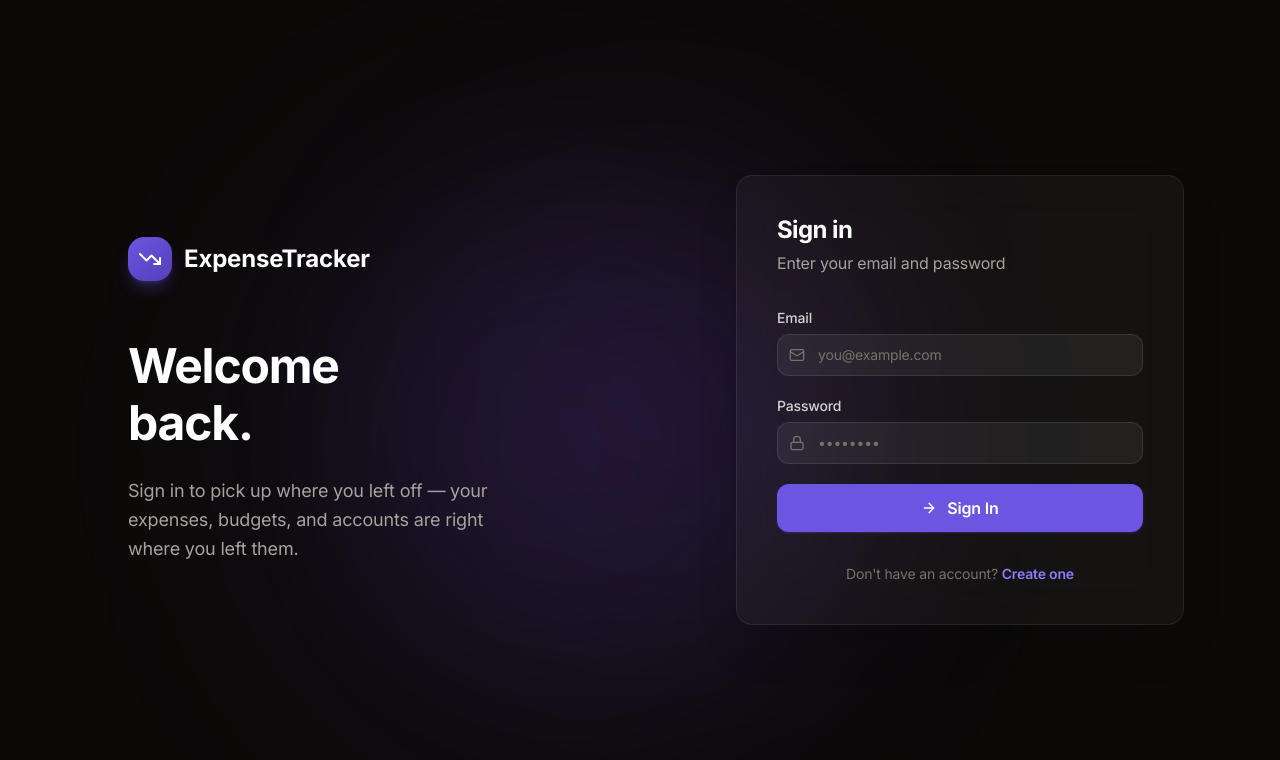
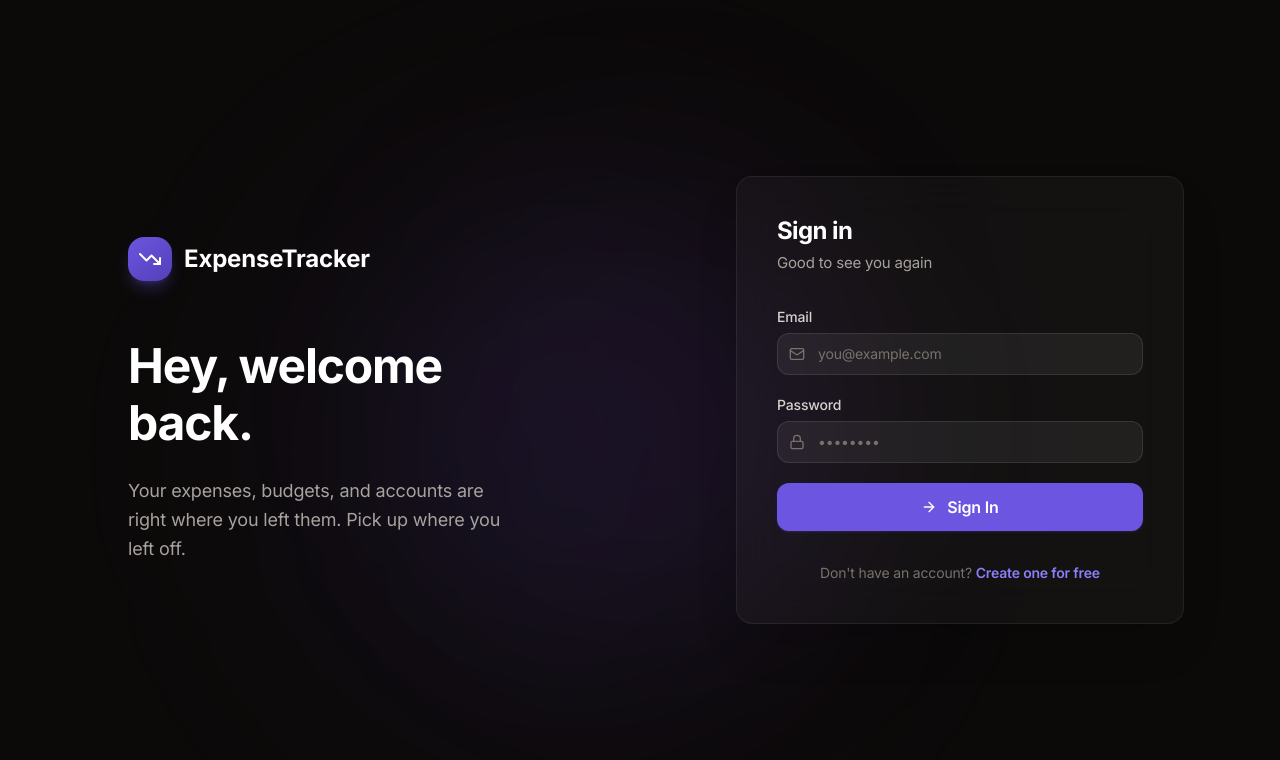
Before and after one commit to FarisOmerbasic/ExpenseTracker, a React (Vite) app in the folder ExpenseTracker.UI/: page /login in a window 1280 px wide. Shown: the top 760 px of the page. Built offline with nearby package versions, Linux system fonts and the light colour scheme; no server answers.

Commit message:
improved login page copy and softened background glow

```diff
--- a/ExpenseTracker.UI/src/pages/LoginPage.tsx
+++ b/ExpenseTracker.UI/src/pages/LoginPage.tsx
@@ -42,8 +42,8 @@ export default function LoginPage() {
     <div className="min-h-screen flex bg-surface-950 relative overflow-hidden">
 
       <div className="absolute inset-0 pointer-events-none">
-        <div className="absolute top-1/4 left-1/4 w-125 h-125 bg-primary-600/15 rounded-full blur-[128px]" />
-        <div className="absolute bottom-1/4 right-1/3 w-100 h-100 bg-accent-500/10 rounded-full blur-[128px]" />
+        <div className="absolute top-1/4 left-1/4 w-125 h-125 bg-primary-600/10 rounded-full blur-[128px]" />
+        <div className="absolute bottom-1/4 right-1/3 w-100 h-100 bg-accent-500/6 rounded-full blur-[128px]" />
       </div>
 
 
@@ -56,11 +56,11 @@ export default function LoginPage() {
             <span className="text-2xl font-bold text-white">ExpenseTracker</span>
           </div>
           <h1 className="text-5xl font-bold leading-tight text-white mb-6">
-            Welcome<br />back.
+            Hey, welcome<br />back.
           </h1>
           <p className="text-lg text-surface-400 max-w-md leading-relaxed">
-            Sign in to pick up where you left off — your expenses,
-            budgets, and accounts are right where you left them.
+            Your expenses, budgets, and accounts are right where
+            you left them. Pick up where you left off.
           </p>
         </div>
       </div>
@@ -68,7 +68,7 @@ export default function LoginPage() {
 
       <div className="flex-1 flex items-center justify-center px-6 py-12 relative z-10">
         <div className="w-full max-w-md">
-          <div className="bg-white/4 backdrop-blur-xl border border-white/8 rounded-2xl p-8 lg:p-10 shadow-2xl shadow-black/20">
+          <div className="bg-white/[0.035] backdrop-blur-xl border border-white/[0.07] rounded-2xl p-8 lg:p-10 shadow-2xl shadow-black/20">
 
             <div className="lg:hidden flex items-center gap-3 mb-8">
               <div className="w-10 h-10 gradient-primary rounded-xl flex items-center justify-center shadow-lg shadow-primary-600/30">
@@ -80,8 +80,8 @@ export default function LoginPage() {
             <h2 className="text-2xl font-bold text-white mb-1.5">
               Sign in
             </h2>
-            <p className="text-surface-400 mb-8">
-              Enter your email and password
+            <p className="text-surface-400 mb-8 text-[15px]">
+              Good to see you again
             </p>
 
             <form onSubmit={handleSubmit} className="space-y-5">
@@ -109,7 +109,7 @@ export default function LoginPage() {
 
               <Button
                 type="submit"
-                className="w-full shadow-lg shadow-primary-600/25"
+                className="w-full shadow-lg shadow-primary-600/20"
                 size="lg"
                 isLoading={isLoading}
                 icon={<ArrowRight className="w-4 h-4" />}
@@ -124,7 +124,7 @@ export default function LoginPage() {
                 to="/register"
                 className="font-semibold text-primary-400 hover:text-primary-300 transition-colors"
               >
-                Create one
+                Create one for free
               </Link>
             </p>
           </div>
```
